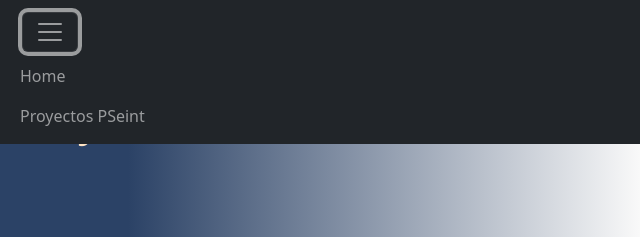
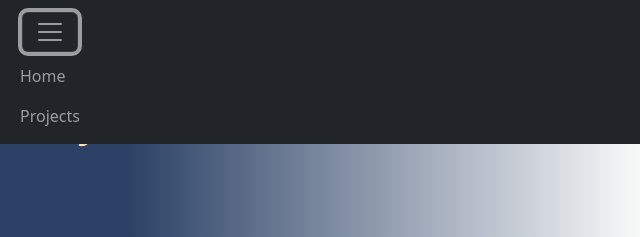
Before and after one commit to George010823/Portafolio_JorgeGomez, a website: page index.html in a window 1280 px wide. Both pictures are taken after a click on the button "Toggle navigation". Shown: the top 237 px of the page, 0-640 px from the left. Drawn offline with nearby package versions, Linux system fonts and the light colour scheme; a web font is replaced by a local one.

Commit message:
Mejorando el Portafolio Web Jorge Gomez

```diff
--- a/index.html
+++ b/index.html
@@ -18,7 +18,7 @@
 		<div class="collapse navbar-collapse" id="navbarSupportedContent">
 			<ul class="navbar-nav mr-auto">
 				<li class="nav-item"><a class="nav-link" href="./index.html">Home</a></li>
-				<li class="nav-item"><a class="nav-link" href="./talleres-pseint-java.html">Proyectos PSeint</a></li>
+				<li class="nav-item"><a class="nav-link" href="./talleres-pseint-java.html">Projects</a></li>
 				<!-- <li class="nav-item"><a class="nav-link" href="./taller-java.html">Proyectos Java</a></li> -->
 			</ul>
 		</div>
```
Also changed, not shown: 1 other file.
